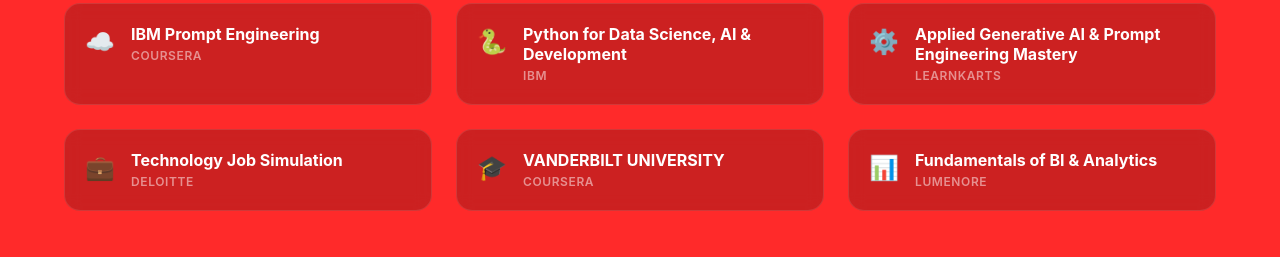
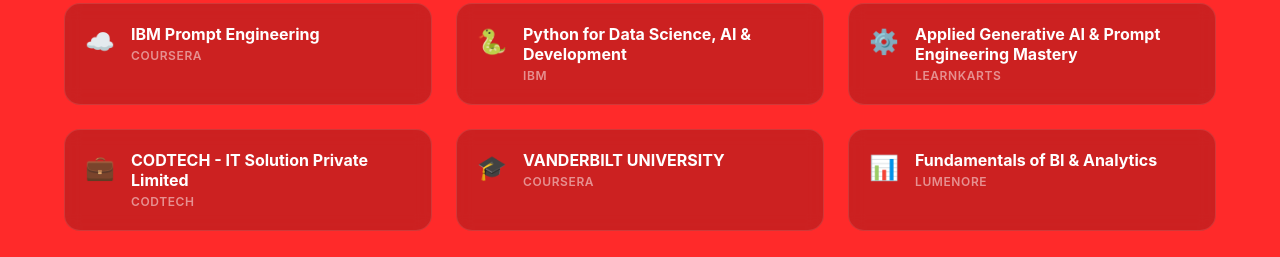
Before and after one commit to rtrashid3120/portfolio, a React (Vite) app: page / in a window 1280 px wide. Shown: the part 9120-9377 px from the top of the page. Built offline with nearby package versions, Linux system fonts and the light colour scheme; no server answers.

Commit message:
Add CODTECH certificate and merged PDF for View All

```diff
--- a/src/data/portfolioData.js
+++ b/src/data/portfolioData.js
@@ -313,9 +313,10 @@
       url: "/portfolio/Coursera prompt Engineering Mastery.pdf",
     },
     {
-      name: "Technology Job Simulation",
-      issuer: "Deloitte",
+      name: "CODTECH - IT Solution Private Limited",
+      issuer: "CODTECH",
       icon: "💼",
+      url: "/portfolio/CT04DH1099 (1).pdf",
     },
     {
       name: "VANDERBILT UNIVERSITY",
@@ -329,8 +330,7 @@
       icon: "📊",
     },
   ],
-  viewAllUrl:
-    "https://drive.google.com/file/d/1ObdGWtVSx8SsfR4AcbCySSd9LFXcAs9f/view?usp=sharing",
+  viewAllUrl: "/portfolio/All_Certificates.pdf",
 };
 
 export const education = {
```
Also changed, not shown: 1 other file (tests, documents, lock files or other folders).
